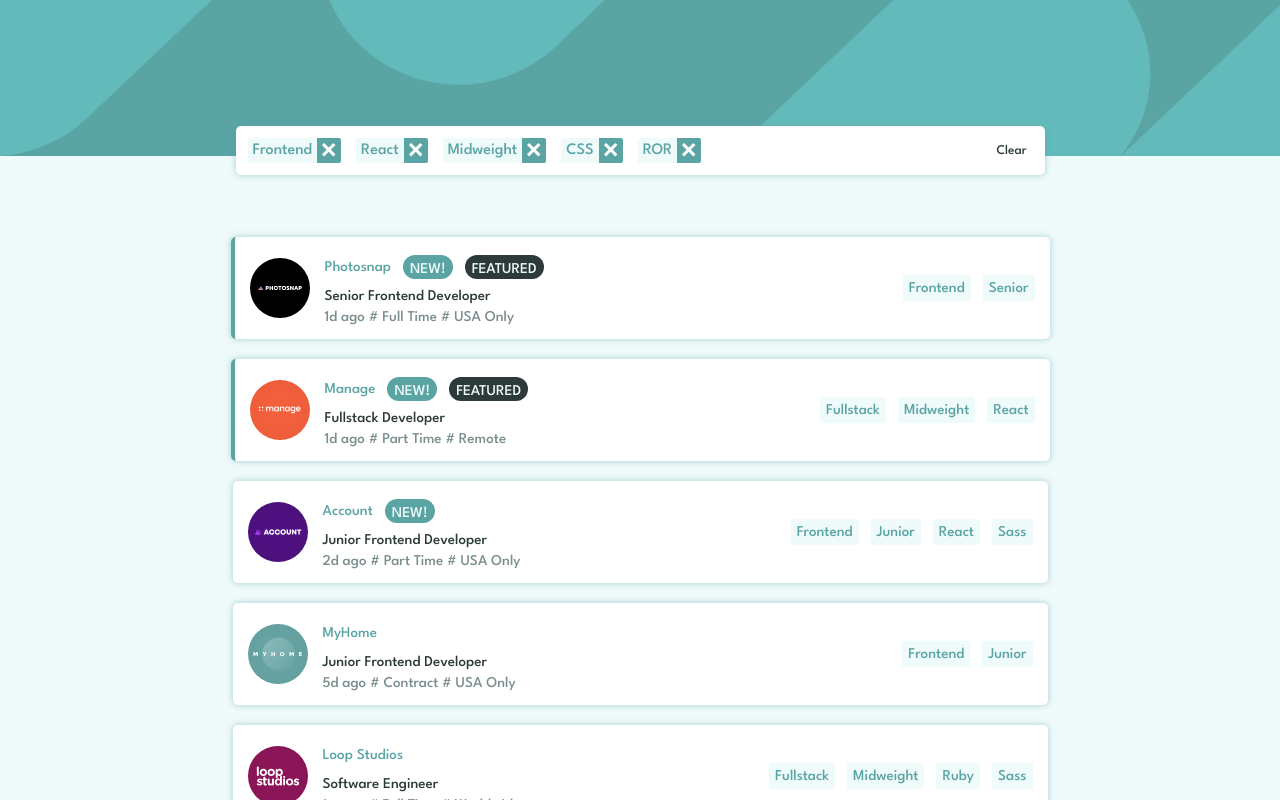
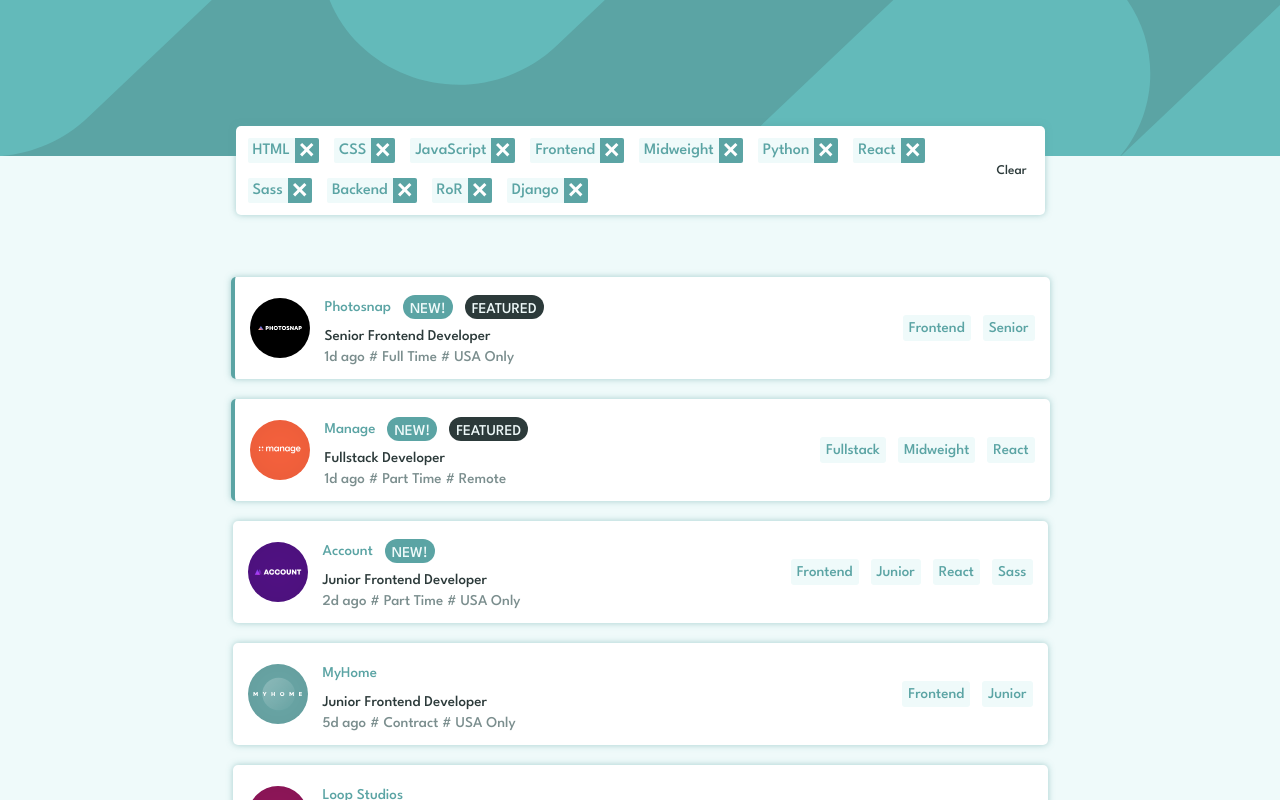
Before and after one commit to goody-dev/job-listings-app-filter, a React (Vite) app: page / in a window 1280 px wide. Shown: the top 800 px of the page. Built offline with nearby package versions, Linux system fonts and the light colour scheme.

Commit message:
started managing selected cartegories with state.

```diff
--- a/src/App.tsx
+++ b/src/App.tsx
@@ -1,16 +1,64 @@
 import './App.css';
-
+import { useEffect, useState } from 'react';
 import Listings from './Components/Listings';
 import jobListings from './assets/data.json';
 import CartegoriesTab from './Components/CartegoriesTab';
 
+interface Cartegories {
+  HTML:boolean;
+  CSS:boolean;
+  JavaScript:boolean;
+  Frontend: boolean;
+  Senior: boolean;
+  Fullstack: boolean;
+  Midweight:boolean;
+  Python:boolean;
+  React:boolean;
+  Junior:boolean;
+  Sass:boolean;
+  Ruby:boolean;
+  Backend:boolean;
+  RoR:boolean;
+  Vue:boolean;
+  Django:boolean;
+}
 
 function App() {
+  const [cartegories, setCartegories] = useState<Cartegories>({
+    HTML:true,
+    CSS:true,
+    JavaScript:true,
+    Frontend: true,
+    Senior: false,
+    Fullstack: false,
+    Midweight:true,
+    Python:true,
+    React:true,
+    Junior:false,
+    Sass:true,
+    Ruby:false,
+    Backend:true,
+    RoR:true,
+    Vue:false,
+    Django:true
+  })
+
+  const selectedCartegories = () => {
+    const selectedCartegories: string[] = [];
+    Object.entries(cartegories).map(([cart, value])=> value===true && selectedCartegories.push(cart));
+    //alert(selectedCartegories);
+    return selectedCartegories;
+  }
+
+  useEffect (()=> {
+    selectedCartegories()
+  }, [cartegories])
+
   return (
     <div>
       <div className='header'>
       </div>
-      <CartegoriesTab />
+      <CartegoriesTab cartegories={selectedCartegories()} />
       <Listings jobs={jobListings} />
     </div>
   );
--- a/src/Components/CartegoriesTab.tsx
+++ b/src/Components/CartegoriesTab.tsx
@@ -1,11 +1,13 @@
 import CartegoryTab from "../Utilities/CartegoryTab";
 
-const CartegoriesTab = () => {
-  const selCart: string[] = ["Frontend", "React", "Midweight", "CSS", "ROR"]
+interface CartegoriesTabComponent {
+  cartegories: string[];
+}
+const CartegoriesTab:React.FC<CartegoriesTabComponent> = ({cartegories}) => {
   return (
     <div className='cartegories-tab'>
       <div className="tab-cartegories-div">
-        {selCart.map((cartegory:string, id) => <CartegoryTab key={id} cartegory={cartegory} />)}
+        {cartegories.map((cartegory:string, id:number) => <CartegoryTab key={id} cartegory={cartegory} />)}
       </div>
       <button id="clear-button">Clear</button>
     </div>
```
